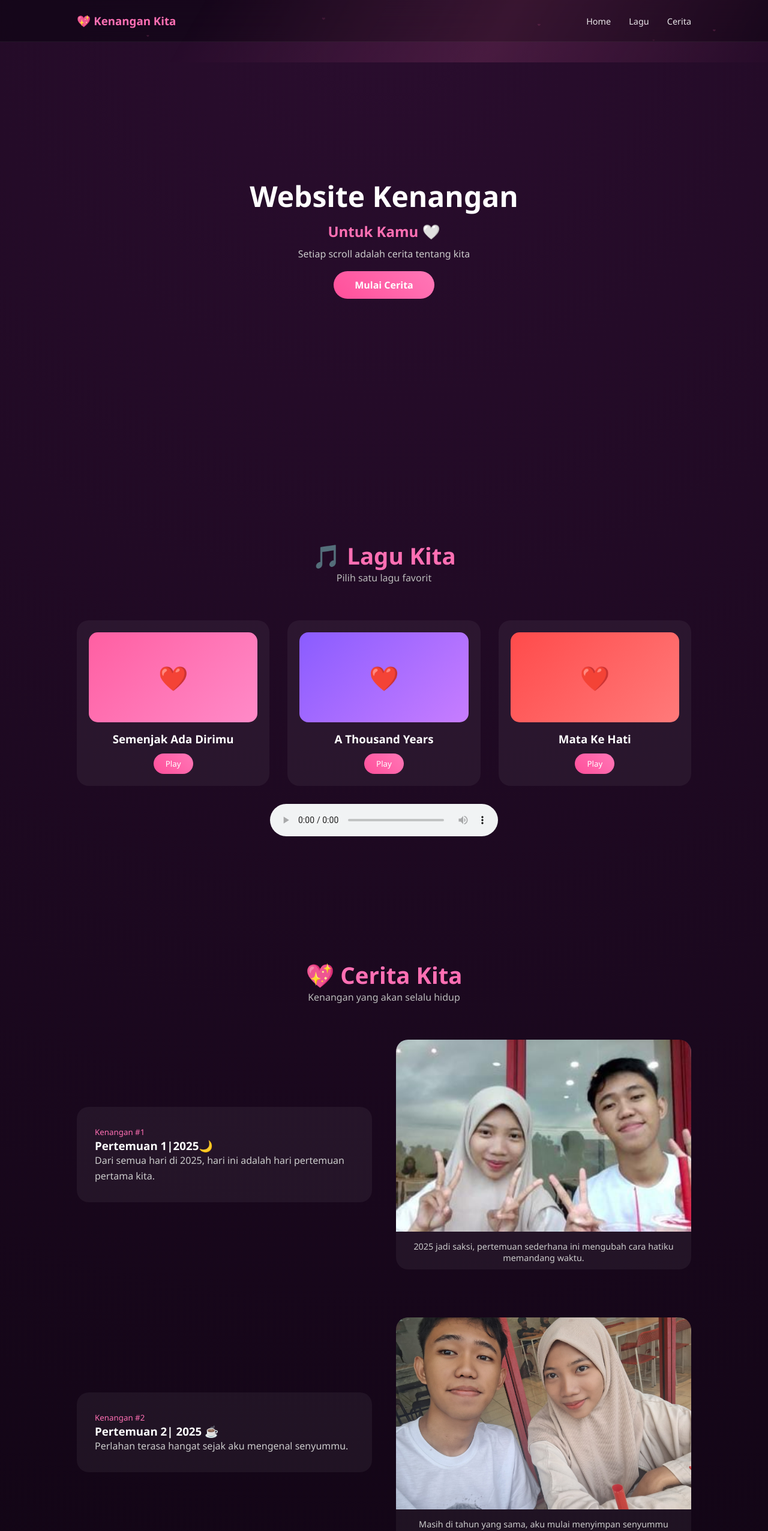
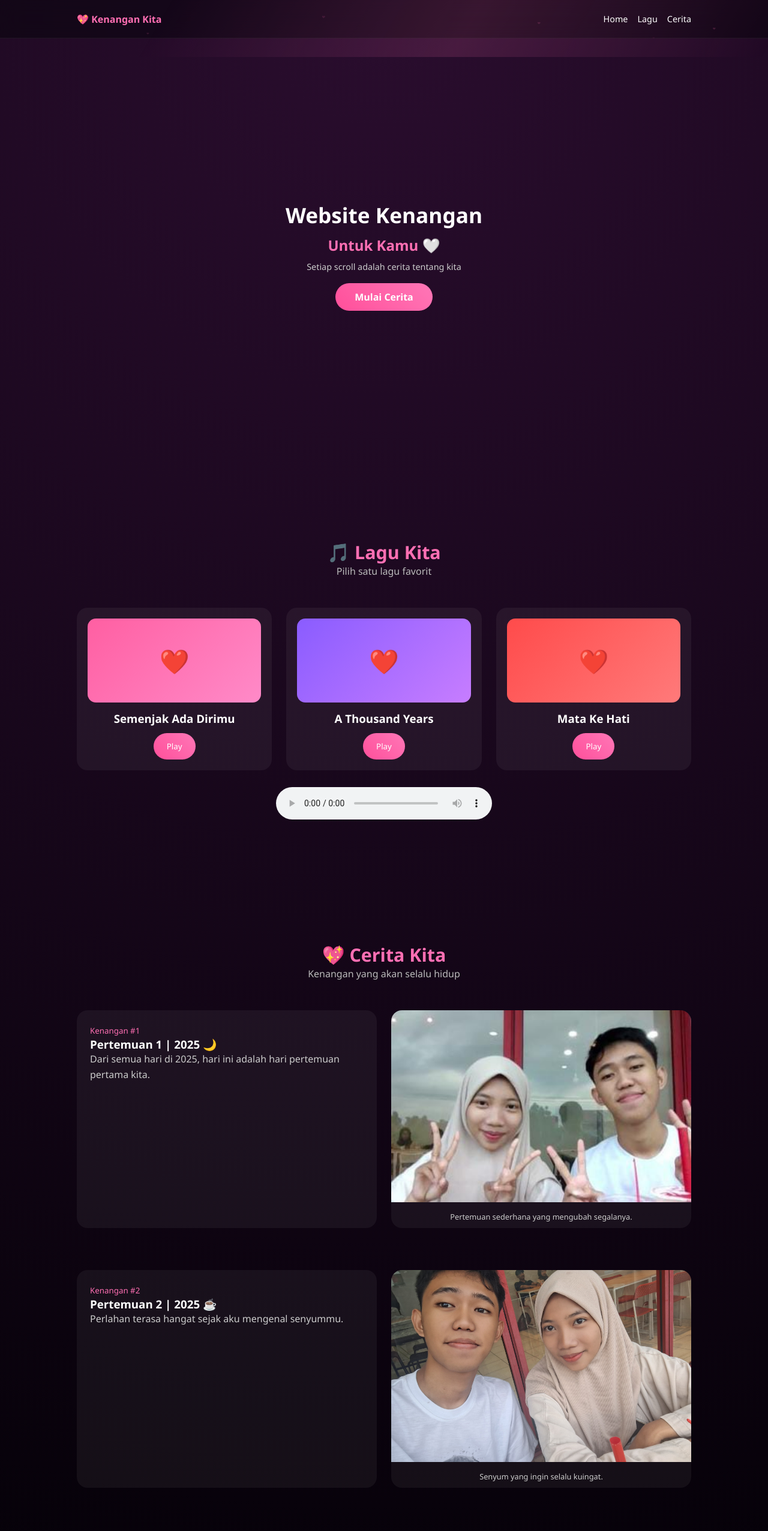
Before and after one commit to ahlandanunurfizal-bit/SEPTYA, a plain HTML site: page index.html in a window 1280 px wide. Shown: the top 2552 px of the page at 60% size. Drawn offline with Linux system fonts and the light colour scheme.

Commit message:
Update index.html
Updated the layout and styles of the website, including navbar, hero section, and story items. Adjusted the song playlist and added responsive design features.

```diff
--- a/index.html
+++ b/index.html
@@ -25,62 +25,59 @@ body{
     position:fixed;
     top:0;
     width:100%;
-    height:70px;
-    padding:0 10%;
+    height:64px;
+    padding:0 16px;
     display:flex;
     justify-content:space-between;
     align-items:center;
-    background:rgba(10,5,15,.55);
+    background:rgba(10,5,15,.6);
     backdrop-filter:blur(18px);
     border-bottom:1px solid rgba(255,255,255,.06);
     z-index:1000;
+    transition:.4s;
 }
 
 .romantic-nav h3{
     color:#ff6fb3;
-    position:relative;
+    font-size:1rem;
     z-index:5;
 }
 
 .nav-menu{
-    position:relative;
+    display:flex;
+    gap:16px;
     z-index:5;
 }
 
 .nav-menu a{
     color:#fff;
     text-decoration:none;
-    margin-left:26px;
     font-size:.9rem;
-    opacity:.9;
+    min-height:44px;
+    display:flex;
+    align-items:center;
 }
 
-.nav-menu a:hover{color:#ff6fb3}
+/* efek navbar */
+.nav-shimmer,
+.nav-hearts{
+    position:absolute;
+    inset:0;
+    pointer-events:none;
+}
 
-/* shimmer (TIDAK NANGKAP KLIK) */
 .nav-shimmer{
-    position:absolute;
     inset:-50%;
     background:linear-gradient(120deg,
         transparent 30%,
         rgba(255,111,179,.15),
         transparent 70%);
     animation:shimmer 10s linear infinite;
-    z-index:1;
-    pointer-events:none;
 }
 
 @keyframes shimmer{
     from{transform:translateX(-30%)}
     to{transform:translateX(30%)}
-}
-
-/* hearts (TIDAK NANGKAP KLIK) */
-.nav-hearts{
-    position:absolute;
-    inset:0;
-    pointer-events:none;
-    z-index:2;
 }
 
 .nav-hearts span{
@@ -97,29 +94,26 @@ body{
     100%{transform:translateY(-80px) scale(1.2);opacity:0}
 }
 
-/* ===== FIX ANCHOR OFFSET ===== */
-#hero,
-#lagu,
-#cerita{
-    scroll-margin-top:80px;
-}
+/* offset anchor */
+#hero,#lagu,#cerita{scroll-margin-top:80px}
 
 /* ================= HERO ================= */
 .hero{
-    height:100vh;
+    min-height:100vh;
+    padding:120px 16px 80px;
     display:flex;
+    justify-content:center;
     align-items:center;
-    justify-content:center;
     text-align:center;
-    padding-top:80px;
 }
 
-.hero h1{font-size:3rem}
+.hero h1{font-size:2.2rem}
 .hero h2{color:#ff6fb3;margin:10px 0}
-.hero p{color:#ccc;margin-bottom:30px}
+.hero p{color:#ccc;margin-bottom:30px;font-size:.9rem}
 
 .hero a{
-    padding:12px 35px;
+    min-height:44px;
+    padding:12px 32px;
     background:linear-gradient(45deg,#ff4f9a,#ff77b7);
     border-radius:30px;
     text-decoration:none;
@@ -128,16 +122,16 @@ body{
 }
 
 /* ================= SECTION ================= */
-section{padding:100px 10%}
+section{padding:80px 16px}
 
 .section-title{
     text-align:center;
-    margin-bottom:60px;
+    margin-bottom:50px;
 }
 
 .section-title h2{
     color:#ff6fb3;
-    font-size:2.4rem;
+    font-size:1.9rem;
 }
 
 .section-title p{color:#bbb}
@@ -145,25 +139,25 @@ section{padding:100px 10%}
 /* ================= PLAYLIST ================= */
 .playlist{
     display:grid;
-    grid-template-columns:repeat(auto-fit,minmax(220px,1fr));
-    gap:30px;
+    grid-template-columns:1fr;
+    gap:24px;
 }
 
 .song-card{
     background:rgba(255,255,255,.05);
-    padding:20px;
-    border-radius:20px;
+    padding:18px;
+    border-radius:18px;
     text-align:center;
 }
 
 .cover{
-    height:150px;
-    border-radius:15px;
+    height:140px;
+    border-radius:14px;
     display:flex;
     align-items:center;
     justify-content:center;
     font-size:2.5rem;
-    margin-bottom:15px;
+    margin-bottom:14px;
 }
 
 .pink{background:linear-gradient(135deg,#ff5fa2,#ff8ac8)}
@@ -172,9 +166,10 @@ section{padding:100px 10%}
 
 .play-btn{
     margin-top:12px;
-    padding:8px 20px;
+    min-height:44px;
+    padding:10px 22px;
     border:none;
-    border-radius:20px;
+    border-radius:22px;
     background:linear-gradient(45deg,#ff4f9a,#ff77b7);
     color:#fff;
     cursor:pointer;
@@ -183,10 +178,9 @@ section{padding:100px 10%}
 /* ================= STORY ================= */
 .story-box{
     display:grid;
-    grid-template-columns:1fr 1fr;
-    gap:40px;
-    align-items:center;
-    margin-bottom:80px;
+    grid-template-columns:1fr;
+    gap:24px;
+    margin-bottom:70px;
     opacity:0;
     transform:translateY(40px);
     transition:1s;
@@ -199,8 +193,8 @@ section{padding:100px 10%}
 
 .story-text{
     background:rgba(255,255,255,.05);
-    padding:30px;
-    border-radius:20px;
+    padding:22px;
+    border-radius:18px;
 }
 
 .story-text small{color:#ff6fb3}
@@ -208,32 +202,36 @@ section{padding:100px 10%}
 
 .story-img{
     background:rgba(255,255,255,.05);
-    border-radius:20px;
+    border-radius:18px;
     overflow:hidden;
 }
 
 .story-img img{
     width:100%;
-    height:320px;
+    height:220px;
     object-fit:cover;
 }
 
 .caption{
     padding:10px;
-    font-size:.9rem;
+    font-size:.8rem;
     color:#ccc;
     text-align:center;
 }
 
-@media(max-width:768px){
-    .story-box{grid-template-columns:1fr}
+/* ================= DESKTOP ================= */
+@media(min-width:768px){
+    .romantic-nav{padding:0 10%}
+    section{padding:100px 10%}
+    .playlist{grid-template-columns:repeat(3,1fr)}
+    .story-box{grid-template-columns:1fr 1fr}
+    .story-img img{height:320px}
 }
 </style>
 </head>
 
 <body>
 
-<!-- NAVBAR -->
 <nav class="romantic-nav">
     <h3>💖 Kenangan Kita</h3>
     <div class="nav-menu">
@@ -245,7 +243,6 @@ section{padding:100px 10%}
     <div class="nav-hearts"></div>
 </nav>
 
-<!-- HERO -->
 <section class="hero" id="hero">
     <div>
         <h1>Website Kenangan</h1>
@@ -255,7 +252,6 @@ section{padding:100px 10%}
     </div>
 </section>
 
-<!-- LAGU -->
 <section id="lagu">
     <div class="section-title">
         <h2>🎵 Lagu Kita</h2>
@@ -266,95 +262,58 @@ section{padding:100px 10%}
         <div class="song-card">
             <div class="cover pink">❤️</div>
             <h3>Semenjak Ada Dirimu</h3>
-            <button class="play-btn" onclick="playSong('/assets/lagu1.mpeg')">Play</button>
+            <button class="play-btn" onclick="playSong('assets/lagu1.mp3')">Play</button>
         </div>
 
         <div class="song-card">
             <div class="cover purple">❤️</div>
             <h3>A Thousand Years</h3>
-            <button class="play-btn" onclick="playSong('/assets/lagu2.mpeg')">Play</button>
+            <button class="play-btn" onclick="playSong('assets/lagu2.mp3')">Play</button>
         </div>
 
         <div class="song-card">
             <div class="cover red">❤️</div>
             <h3>Mata Ke Hati</h3>
-            <button class="play-btn" onclick="playSong('/assets/lagu3.mpeg')">Play</button>
+            <button class="play-btn" onclick="playSong('assets/lagu3.mp3')">Play</button>
         </div>
     </div>
 
-    <div style="text-align:center;margin-top:30px">
-        <audio id="audioPlayer" controls style="width:100%;max-width:380px"></audio>
+    <div style="text-align:center;margin-top:28px">
+        <audio id="audioPlayer" controls style="width:100%;max-width:360px"></audio>
     </div>
 </section>
 
-<!-- CERITA -->
- <section id="cerita">
+<section id="cerita">
     <div class="section-title">
         <h2>💖 Cerita Kita</h2>
         <p>Kenangan yang akan selalu hidup</p>
     </div>
 
+    <!-- STORY ITEM -->
     <div class="story-box">
         <div class="story-text">
             <small>Kenangan #1</small>
-            <h3>Pertemuan 1|2025🌙</h3>
+            <h3>Pertemuan 1 | 2025 🌙</h3>
             <p>Dari semua hari di 2025, hari ini adalah hari pertemuan pertama kita.</p>
         </div>
         <div class="story-img">
-            <img src="/assets/pertemuanke3.jpeg">
-            <div class="caption">2025 jadi saksi, pertemuan sederhana ini mengubah cara hatiku memandang waktu.</div>
+            <img src="assets/pertemuanke3.jpeg">
+            <div class="caption">Pertemuan sederhana yang mengubah segalanya.</div>
         </div>
     </div>
 
     <div class="story-box">
         <div class="story-text">
             <small>Kenangan #2</small>
-            <h3>Pertemuan 2| 2025 ☕</h3>
+            <h3>Pertemuan 2 | 2025 ☕</h3>
             <p>Perlahan terasa hangat sejak aku mengenal senyummu.</p>
         </div>
         <div class="story-img">
-            <img src="/assets/pertemuanke5.jpeg">
-            <div class="caption">Masih di tahun yang sama, aku mulai menyimpan senyummu sebagai kenangan.</div>
-        </div>
-    </div>
-
-    <div class="story-box">
-        <div class="story-text">
-            <small>Kenangan #3</small>
-            <h3>Pertemuan 3| 2025 ☕</h3>
-            <p>Ditahun ini, rasa nyaman tumbuh tanpa perlu alasan.</p>
-        </div>
-        <div class="story-img">
-            <img src="/assets/pertemuanke1.jpeg">
-            <div class="caption">2025 perlahan terasa berbeda, karena hadirmu mulai berarti.</div>
-        </div>
-    </div>
-
-    <div class="story-box">
-        <div class="story-text">
-            <small>Kenangan #4</small>
-            <h3>Pertemuan 4| 2025 ☕</h3>
-            <p>2025 mencatat awal tawa kita sebagai kenangan yang berharga.</p>
-        </div>
-        <div class="story-img">
-            <img src="/assets/pertemuanke2.jpeg">
-            <div class="caption">Di antara hari-hari 2025, kebersamaan ini jadi bagian yang ingin kuingat.</div>
-        </div>
-    </div>
-
-    <div class="story-box">
-        <div class="story-text">
-            <small>Kenangan #5</small>
-            <h3>Pertemuan 5| 2025 🌸</h3>
-            <p>setiap pertemuan di 2025 selalu ingin ku ulang kembali.</p>
-        </div>
-        <div class="story-img">
-            <img src="/assets/pertemuanke6.jpeg">
-            <div class="caption">Tahun ini mengajarkanku, bahwa kenangan terindah lahir dari kebersamaan sederhana</div>
+            <img src="assets/pertemuanke5.jpeg">
+            <div class="caption">Senyum yang ingin selalu kuingat.</div>
         </div>
     </div>
 </section>
-
 
 <script>
 /* music */
@@ -391,5 +350,4 @@ window.addEventListener('scroll',()=>{
 </script>
 
 </body>
-
 </html>
```
